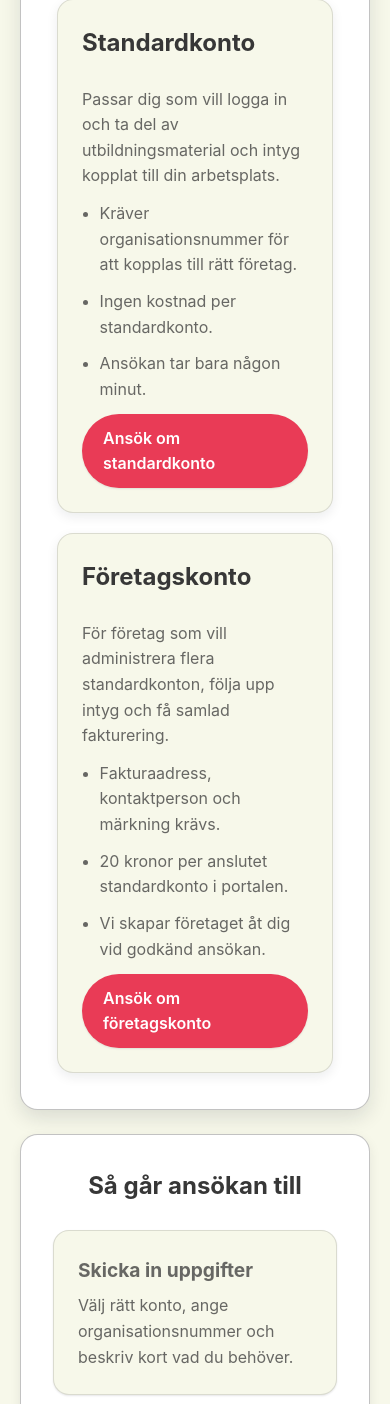
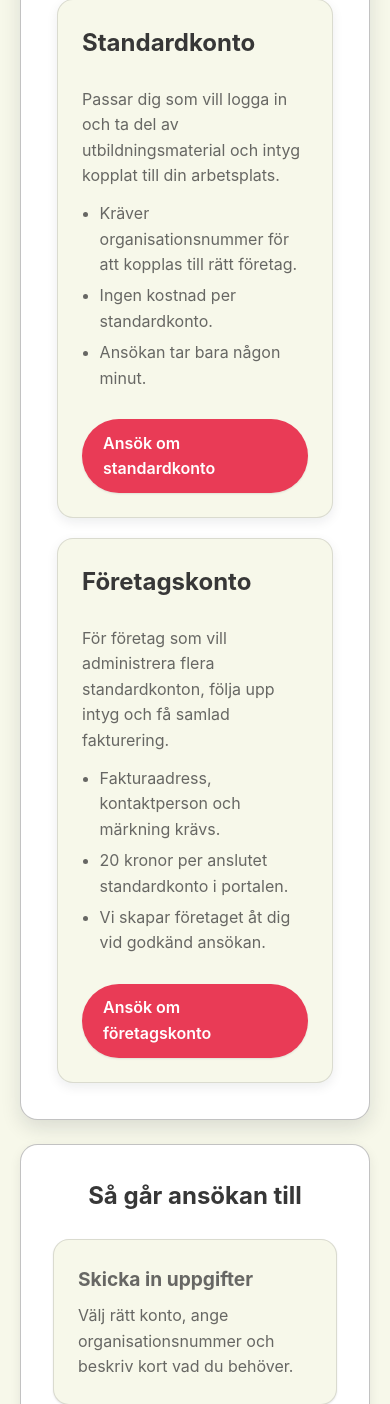
Before and after one commit to Mr-cool08/JK-utbildnings-intyg, a Flask app: page /ansok in a window 390 px wide. Shown: the part 343-1747 px from the top of the page. Run offline with Flask 3, Linux system fonts and the light colour scheme; parts of the project's set-up code (start-up, migrations or seed data) failed here and were passed over; some libraries are stand-ins or nearby versions.

Commit message:
Refactor apply-choice-card layout for improved button positioning and responsiveness

```diff
--- a/static/css/base.css
+++ b/static/css/base.css
@@ -1282,36 +1282,22 @@ small.hint {
     border-radius: var(--radius-lg);
     padding: clamp(1.5rem, 4vw, 2rem);
     box-shadow: var(--shadow-sm);
-    display: grid;
+    /* Use column flex layout so the CTA button can be pushed to the bottom */
+    display: flex;
+    flex-direction: column;
     gap: 0.75rem;
 }
 
 .apply-choice-card ul {
-    margin: 0;
+    /* Allow the list to grow and push the button down on taller cards */
+    margin: 0 0 0.5rem 0;
     padding-left: 1.1rem;
-    display: grid;
-    gap: 0.35rem;
-}
-
-.apply-choice-link {
-    font-weight: 700;
-    color: var(--color-primary);
-    text-decoration: none;
-    display: inline-flex;
-    align-items: center;
-    gap: 0.35rem;
-    white-space: nowrap;
-}
-
-.apply-choice-link::after {
-    content: '\2192';
-    font-size: 1.1em;
-    transition: transform var(--transition-fast);
-}
-
-.apply-choice-link:hover::after,
-.apply-choice-link:focus-visible::after {
-    transform: translateX(4px);
+    flex: 1 1 auto;
+}
+
+.apply-choice-card .btn {
+    margin-top: 0.5rem;
+    align-self: flex-start;
 }
 
 .apply-form {
```
